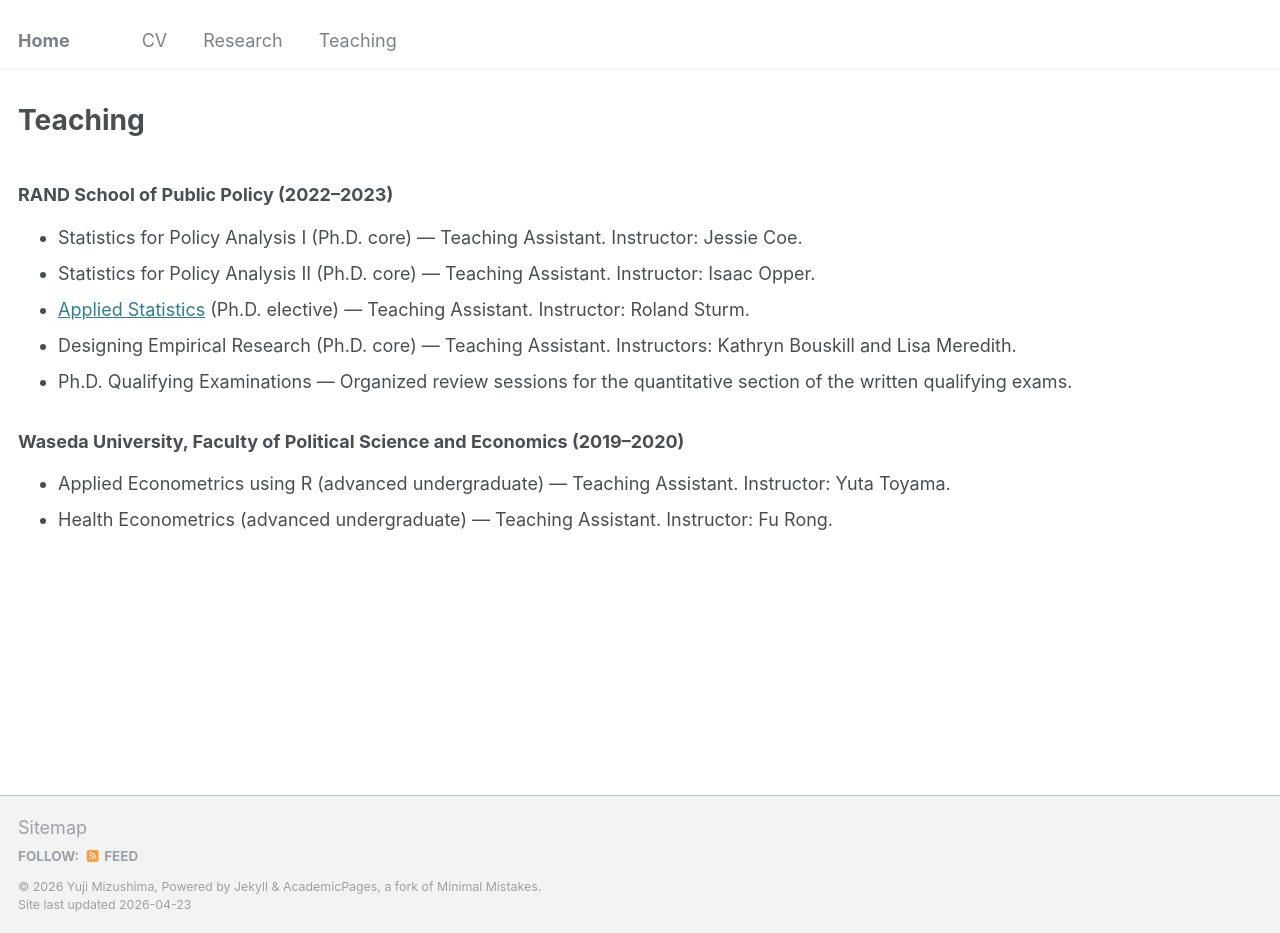
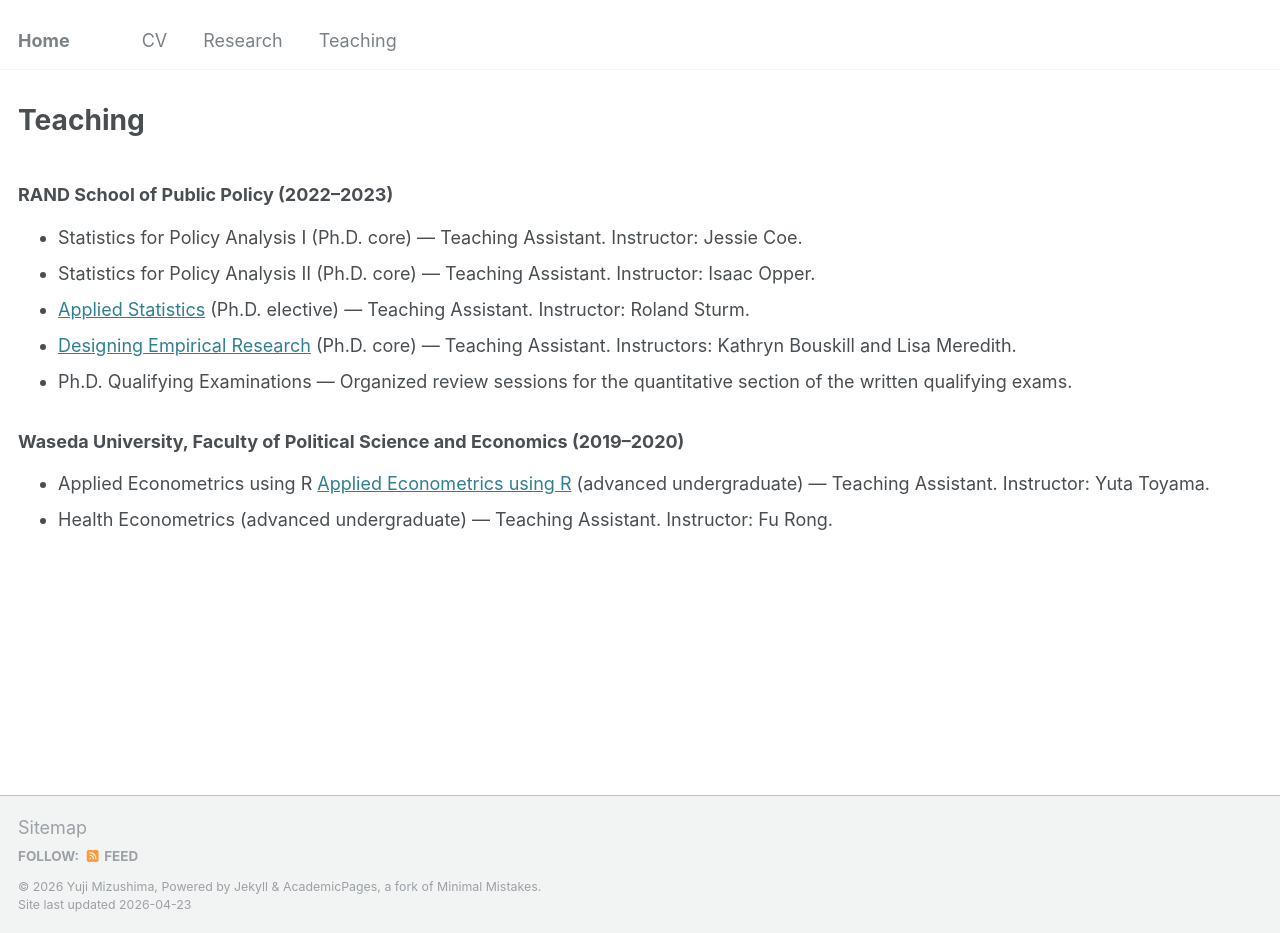
Before and after one commit to yujimizushima/yujimizushima.github.io, a Jekyll site: the page built from _pages/teaching.md, in a window 1280 px wide and 933 px high. Built offline with Jekyll 4.4.1, drawn with Linux system fonts in a browser that asks for light colours.

Commit message:
Update teaching.md

```diff
--- a/_pages/teaching.md
+++ b/_pages/teaching.md
@@ -42,7 +42,7 @@ classes: wide
       <span class="course-instructor">Instructor: Roland Sturm.</span>
     </li>
     <li>
-      <span class="course-title">Designing Empirical Research</span>
+      <span class="course-title"><a href="https://drive.google.com/file/d/1PPRLKqrmw0satijmDftfcjaJ2IUfAesW/view?usp=drive_link">Designing Empirical Research</a></span>
       <span class="course-meta"> (Ph.D. core) — Teaching Assistant.</span>
       <span class="course-instructor">Instructors: Kathryn Bouskill and Lisa Meredith.</span>
     </li>
@@ -58,6 +58,7 @@ classes: wide
   <ul>
     <li>
       <span class="course-title">Applied Econometrics using R</span>
+      <span class="course-title"><a href="https://github.com/yutatoyama/AppliedEconometrics">Applied Econometrics using R</a></span>
       <span class="course-meta"> (advanced undergraduate) — Teaching Assistant.</span>
       <span class="course-instructor">Instructor: Yuta Toyama.</span>
     </li>
```
